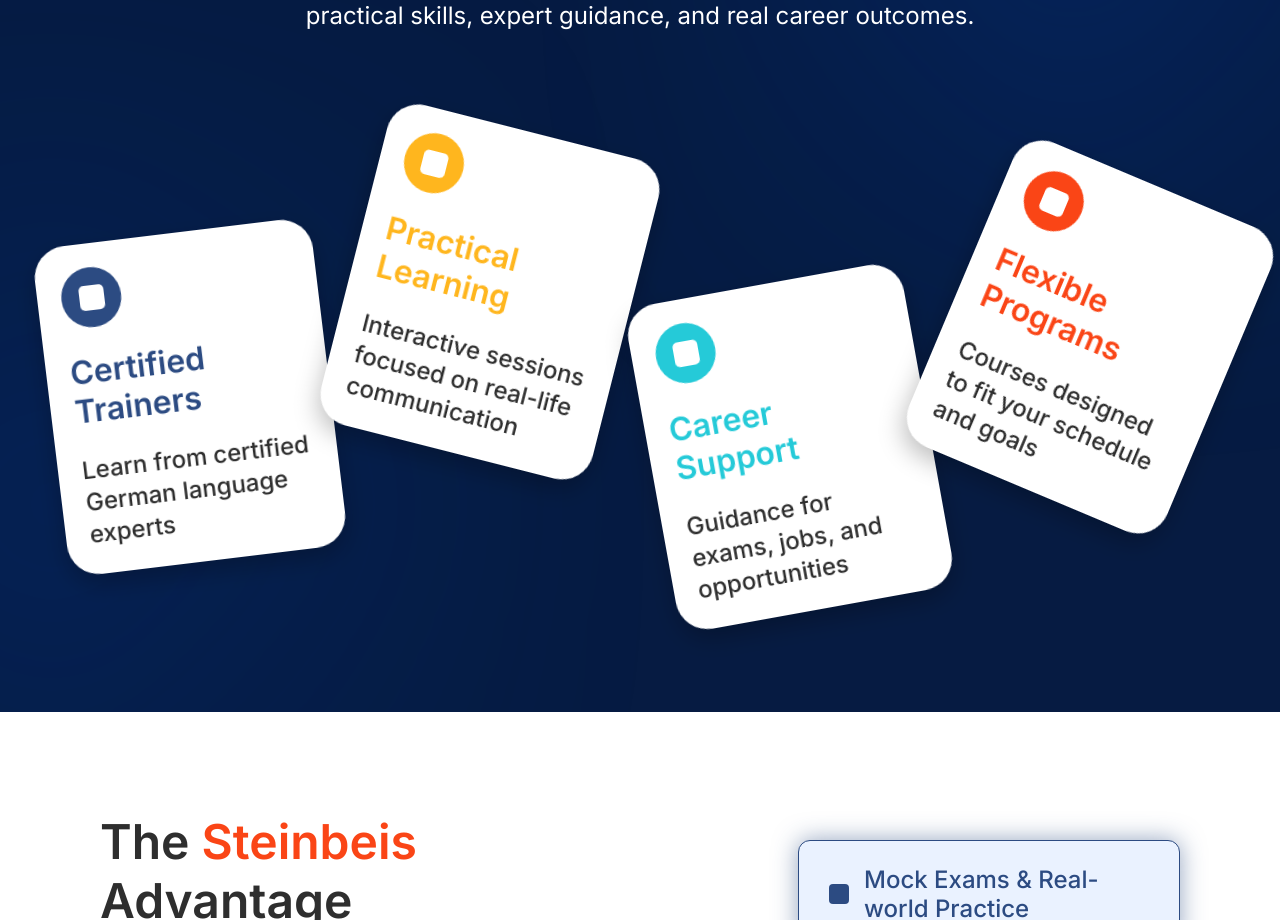
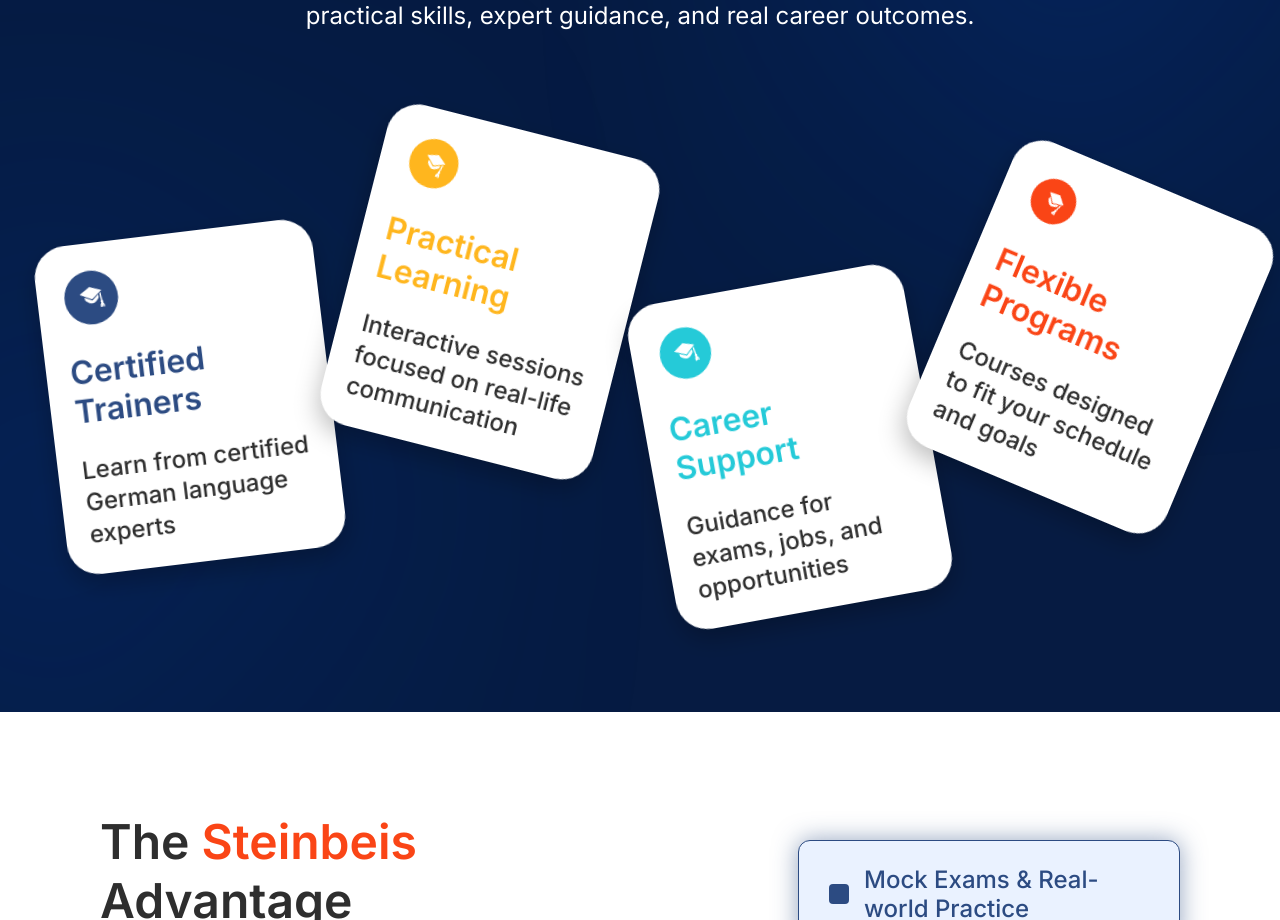
Before and after one commit to Asolinmaso/steinbeis-international, a Next.js app: page / in a window 1280 px wide. Shown: the part 4533-5453 px from the top of the page. Built offline with nearby package versions, Linux system fonts and the light colour scheme.

Commit message:
feat: replace Features section icons with custom designer SVGs

```diff
--- a/src/components/Features.tsx
+++ b/src/components/Features.tsx
@@ -2,10 +2,70 @@
 import React, { useRef, useState, useEffect } from 'react';
 
 const cards = [
-  { title: "Certified Trainers", desc: "Learn from certified German language experts", color: "#2C4B82", rotation: "-6.91deg", left: "2%", mt: "100px", delay: "0.5s" },
-  { title: "Practical Learning", desc: "Interactive sessions focused on real-life communication", color: "#FFB61E", rotation: "14.26deg", left: "25%", mt: "-5px", delay: "0.7s" },
-  { title: "Career Support", desc: "Guidance for exams, jobs, and opportunities", color: "#25CAD8", rotation: "-10.25deg", left: "48.5%", mt: "150px", delay: "0.9s" },
-  { title: "Flexible Programs", desc: "Courses designed to fit your schedule and goals", color: "#FA4516", rotation: "22.82deg", left: "72%", mt: "40px", delay: "1.1s" }
+  {
+    title: "Certified Trainers",
+    desc: "Learn from certified German language experts",
+    color: "#2C4B82",
+    rotation: "-6.91deg",
+    left: "2%",
+    mt: "100px",
+    delay: "0.5s",
+    icon: (
+      <svg width="67" height="67" viewBox="0 0 67 67" fill="none" xmlns="http://www.w3.org/2000/svg">
+        <rect y="7.21503" width="60" height="60" rx="30" transform="rotate(-6.90656 0 7.21503)" fill="#2C4B82"/>
+        <path d="M45.8437 39.9229C46.0222 39.7456 46.1553 39.5278 46.2315 39.288C46.3077 39.0482 46.3249 38.7935 46.2816 38.5456C46.2383 38.2978 46.1358 38.064 45.9827 37.8643C45.8297 37.6646 45.6306 37.5048 45.4026 37.3985L44.3025 28.3689L42.8772 29.596L43.8448 37.584C43.6508 37.7411 43.4973 37.9425 43.3971 38.1711C43.2969 38.3998 43.253 38.6491 43.269 38.8982C43.285 39.1473 43.3605 39.389 43.4891 39.603C43.6177 39.8169 43.7957 39.997 44.0082 40.128L43.5161 40.9776C43.075 41.7042 42.885 42.5556 42.9755 43.4007L43.2051 45.2961L44.4693 45.143C44.7729 45.1062 45.0557 44.9691 45.2727 44.7536C45.4898 44.538 45.6288 44.2562 45.6676 43.9528L45.9301 41.8184L46.3058 44.9205L47.857 44.7326L47.6297 42.8558C47.5135 42.0097 47.1232 41.225 46.5186 40.6218L45.8437 39.9229ZM32.443 21.417L20.7852 29.1244L34.1339 35.3766L45.6038 26.1181L32.443 21.417Z" fill="white"/>
+        <path d="M34.3219 36.9279L25.9404 32.7023L26.2617 35.3547C26.4327 36.7661 31.5022 40.4171 34.6976 40.0301C37.893 39.643 41.9443 34.8872 41.7733 33.4757L41.452 30.8234L34.3219 36.9279Z" fill="white"/>
+      </svg>
+    )
+  },
+  {
+    title: "Practical Learning",
+    desc: "Interactive sessions focused on real-life communication",
+    color: "#FFB61E",
+    rotation: "14.26deg",
+    left: "25%",
+    mt: "-5px",
+    delay: "0.7s",
+    icon: (
+      <svg width="73" height="73" viewBox="0 0 73 73" fill="none" xmlns="http://www.w3.org/2000/svg">
+        <rect x="14.7756" width="60" height="60" rx="30" transform="rotate(14.2563 14.7756 0)" fill="#FFB61E"/>
+        <path d="M45.7198 47.052C45.9503 46.9511 46.153 46.7959 46.3106 46.5998C46.4683 46.4038 46.5763 46.1725 46.6254 45.9257C46.6745 45.6789 46.6632 45.4239 46.5926 45.1824C46.522 44.9409 46.3941 44.72 46.2198 44.5385L48.4538 35.7208L46.6816 36.3506L44.7001 44.1492C44.4624 44.2257 44.2466 44.358 44.0706 44.535C43.8946 44.7121 43.7637 44.9288 43.6886 45.1669C43.6136 45.405 43.5967 45.6576 43.6394 45.9035C43.6821 46.1495 43.7831 46.3816 43.934 46.5805L43.1684 47.1953C42.4947 47.7135 42.0102 48.439 41.7894 49.2597L41.3192 51.1102L42.5535 51.4238C42.85 51.4991 43.1631 51.4734 43.4434 51.3507C43.7236 51.228 43.9549 51.0154 44.1007 50.7465L45.116 48.8508L44.3465 51.8794L45.8609 52.2641L46.3264 50.4319C46.5236 49.6009 46.4429 48.7282 46.0968 47.9474L45.7198 47.052ZM39.9038 24.9562L26.2498 27.9351L36.441 38.5848L50.4799 34.0916L39.9038 24.9562Z" fill="white"/>
+        <path d="M36.0565 40.0993L29.7659 33.1328L29.1079 35.7222C28.7578 37.1002 32.1674 42.3352 35.287 43.1279C38.4066 43.9205 43.9016 40.9481 44.2517 39.5701L44.9097 36.9806L36.0565 40.0993Z" fill="white"/>
+      </svg>
+    )
+  },
+  {
+    title: "Career Support",
+    desc: "Guidance for exams, jobs, and opportunities",
+    color: "#25CAD8",
+    rotation: "-10.25deg",
+    left: "48.5%",
+    mt: "150px",
+    delay: "0.9s",
+    icon: (
+      <svg width="70" height="70" viewBox="0 0 70 70" fill="none" xmlns="http://www.w3.org/2000/svg">
+        <rect y="10.6768" width="60" height="60" rx="30" transform="rotate(-10.25 0 10.6768)" fill="#25CAD8"/>
+        <path d="M47.6732 40.6552C47.8411 40.4677 47.9612 40.2425 48.0233 39.9986C48.0855 39.7548 48.0878 39.4996 48.0301 39.2547C47.9724 39.0097 47.8564 38.7824 47.6919 38.5919C47.5275 38.4014 47.3195 38.2535 47.0856 38.1607L45.4608 29.2107L44.1095 30.5188L45.5413 38.4368C45.3568 38.6049 45.2153 38.8149 45.1286 39.049C45.042 39.2831 45.0126 39.5346 45.0431 39.7823C45.0736 40.0301 45.1631 40.2669 45.3039 40.473C45.4448 40.6791 45.633 40.8485 45.8528 40.9669L45.4111 41.8438C45.0131 42.5948 44.8731 43.4559 45.0127 44.2943L45.3524 46.1731L46.6056 45.9465C46.9066 45.892 47.1809 45.7387 47.385 45.5109C47.5891 45.283 47.7114 44.9936 47.7325 44.6884L47.87 42.5423L48.426 45.6173L49.9636 45.3392L49.6272 43.4789C49.4619 42.641 49.0265 41.8804 48.3877 41.3135L47.6732 40.6552ZM33.216 22.9622L22.0276 31.3364L35.7182 36.7994L46.6286 26.8878L33.216 22.9622Z" fill="white"/>
+        <path d="M35.9964 38.337L27.3828 34.6074L27.8582 37.2365C28.1112 38.6356 33.3851 41.9847 36.5525 41.4119C39.7199 40.8392 43.4869 35.8552 43.2339 34.4561L42.7584 31.8271L35.9964 38.337Z" fill="white"/>
+      </svg>
+    )
+  },
+  {
+    title: "Flexible Programs",
+    desc: "Courses designed to fit your schedule and goals",
+    color: "#FA4516",
+    rotation: "22.82deg",
+    left: "72%",
+    mt: "40px",
+    delay: "1.1s",
+    icon: (
+      <svg width="79" height="79" viewBox="0 0 79 79" fill="none" xmlns="http://www.w3.org/2000/svg">
+        <rect x="23.2702" width="60" height="60" rx="30" transform="rotate(22.82 23.2702 0)" fill="#FA4516"/>
+        <path d="M46.8625 51.1357C47.1055 51.0703 47.329 50.9471 47.5141 50.7766C47.6993 50.6062 47.8405 50.3936 47.9258 50.1568C48.0111 49.9201 48.0379 49.6663 48.004 49.4169C47.9702 49.1676 47.8766 48.9301 47.7312 48.7247L51.2533 40.338L49.4072 40.6969L46.2865 48.1134C46.0401 48.1537 45.8069 48.2524 45.6066 48.4013C45.4062 48.5502 45.2444 48.7449 45.1348 48.9692C45.0251 49.1934 44.9708 49.4407 44.9764 49.6903C44.982 49.9399 45.0473 50.1845 45.1669 50.4036L44.3183 50.8975C43.5749 51.3097 42.9878 51.9548 42.6472 52.7336L41.9068 54.4934L43.0805 54.9873C43.3625 55.1059 43.676 55.1271 43.9714 55.0475C44.2668 54.968 44.5272 54.7922 44.7114 54.548L45.9976 52.8246L44.7857 55.7048L46.2259 56.3108L46.9591 54.5683C47.2778 53.7759 47.328 52.9009 47.102 52.0773L46.8625 51.1357ZM44.4017 28.4202L30.4563 29.3327L38.9481 41.3812L53.4995 39.0286L44.4017 28.4202Z" fill="white"/>
+        <path d="M38.3421 42.8216L33.1589 34.9961L32.1227 37.4587C31.5713 38.7692 34.1633 44.4535 37.1302 45.7019C40.097 46.9502 45.9733 44.8291 46.5247 43.5186L47.5609 41.0561L38.3421 42.8216Z" fill="white"/>
+      </svg>
+    )
+  }
 ];
 
 export default function Features() {
@@ -132,11 +192,9 @@
           >
             <div style={{
               width: '60px', height: '60px',
-              backgroundColor: card.color,
-              borderRadius: '60px',
               display: 'flex', alignItems: 'center', justifyContent: 'center'
             }}>
-              <div style={{ width: '25px', height: '25px', backgroundColor: '#FFF', borderRadius: '5px' }} />
+              {card.icon}
             </div>
             <h3 className="features-card-title" style={{
               fontFamily: 'Inter', fontWeight: 600, fontSize: '32px',
```
